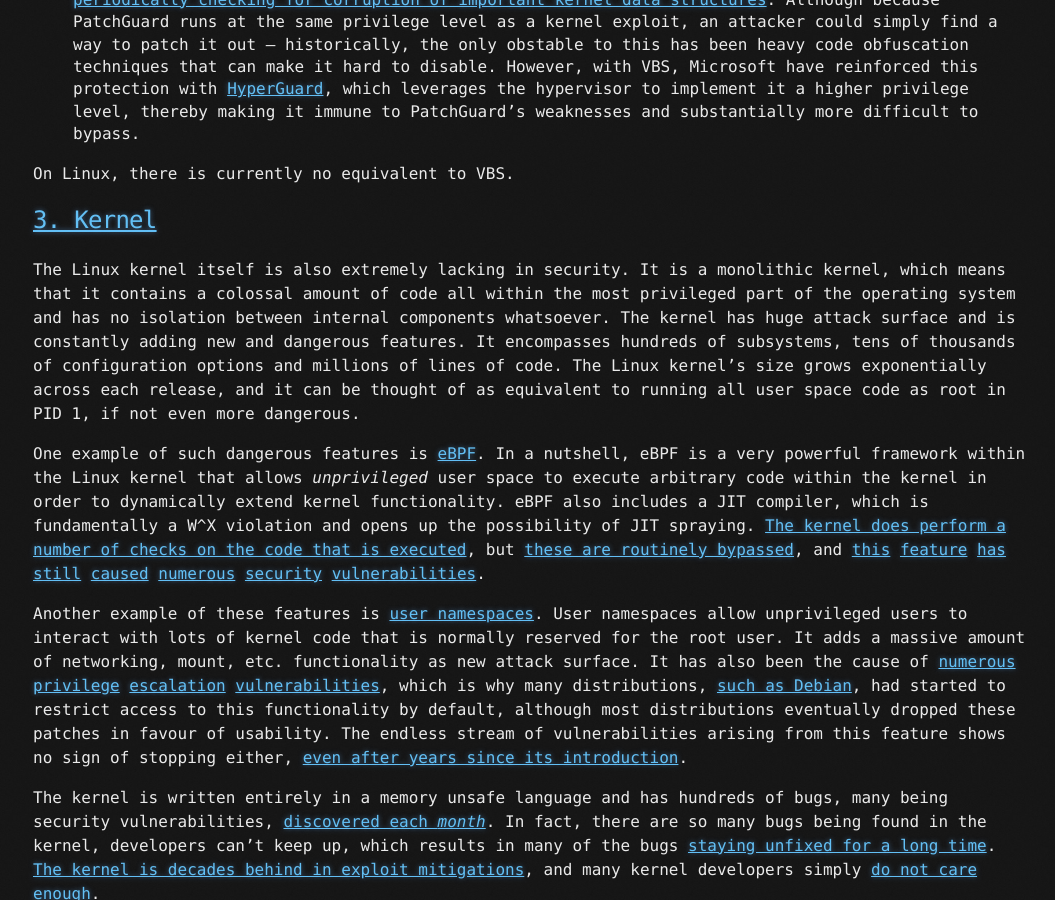
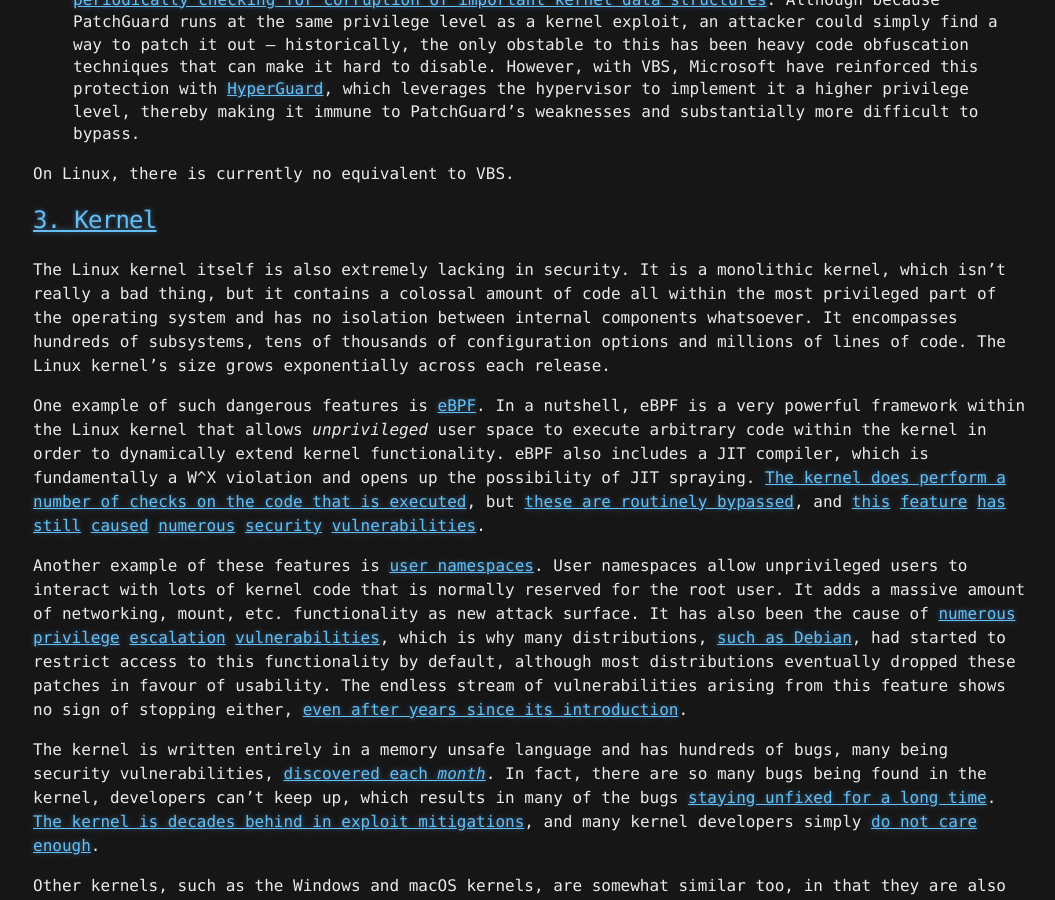
Before and after one commit to znkkw/znkkw.github.io, a Jekyll site: the page built from _posts/2024-01-01-Linux.md, in a window 1280 px wide and 900 px high, scrolled down 5232 px. Shown: the whole window, without its empty margins (107-1162 px from the left). Built offline with Jekyll 4.4.1, drawn with Linux system fonts in a browser that asks for light colours; a file with an impossible date is left out.

Commit message:
Update 2024-01-01-Linux.md

```diff
--- a/_posts/2024-01-01-Linux.md
+++ b/_posts/2024-01-01-Linux.md
@@ -112,7 +112,7 @@
 [3\. Kernel](#kernel)
 ---------------------
 
-The Linux kernel itself is also extremely lacking in security. It is a monolithic kernel, which means that it contains a colossal amount of code all within the most privileged part of the operating system and has no isolation between internal components whatsoever. The kernel has huge attack surface and is constantly adding new and dangerous features. It encompasses hundreds of subsystems, tens of thousands of configuration options and millions of lines of code. The Linux kernel's size grows exponentially across each release, and it can be thought of as equivalent to running all user space code as root in PID 1, if not even more dangerous.
+The Linux kernel itself is also extremely lacking in security. It is a monolithic kernel, which isn't really a bad thing, but it contains a colossal amount of code all within the most privileged part of the operating system and has no isolation between internal components whatsoever. It encompasses hundreds of subsystems, tens of thousands of configuration options and millions of lines of code. The Linux kernel's size grows exponentially across each release.
 
 One example of such dangerous features is [eBPF](https://lwn.net/Articles/740157/). In a nutshell, eBPF is a very powerful framework within the Linux kernel that allows _unprivileged_ user space to execute arbitrary code within the kernel in order to dynamically extend kernel functionality. eBPF also includes a JIT compiler, which is fundamentally a W^X violation and opens up the possibility of JIT spraying. [The kernel does perform a number of checks on the code that is executed](https://github.com/torvalds/linux/blob/master/kernel/bpf/verifier.c), but [these are routinely bypassed](https://www.graplsecurity.com/post/kernel-pwning-with-ebpf-a-love-story), and [this](https://seclists.org/oss-sec/2021/q2/171) [feature](https://www.openwall.com/lists/oss-security/2021/04/08/1) [has](https://ricklarabee.blogspot.com/2018/07/ebpf-and-analysis-of-get-rekt-linux.html) [still](https://twitter.com/spendergrsec/status/1244703091037024257) [caused](https://twitter.com/bleidl/status/943714277403357185) [numerous](https://scannell.me/fuzzing-for-ebpf-jit-bugs-in-the-linux-kernel/) [security](https://www.thezdi.com/blog/2020/4/8/cve-2020-8835-linux-kernel-privilege-escalation-via-improper-ebpf-program-verification) [vulnerabilities](https://haxx.in/files/blasty-vs-ebpf.c).
 
```
